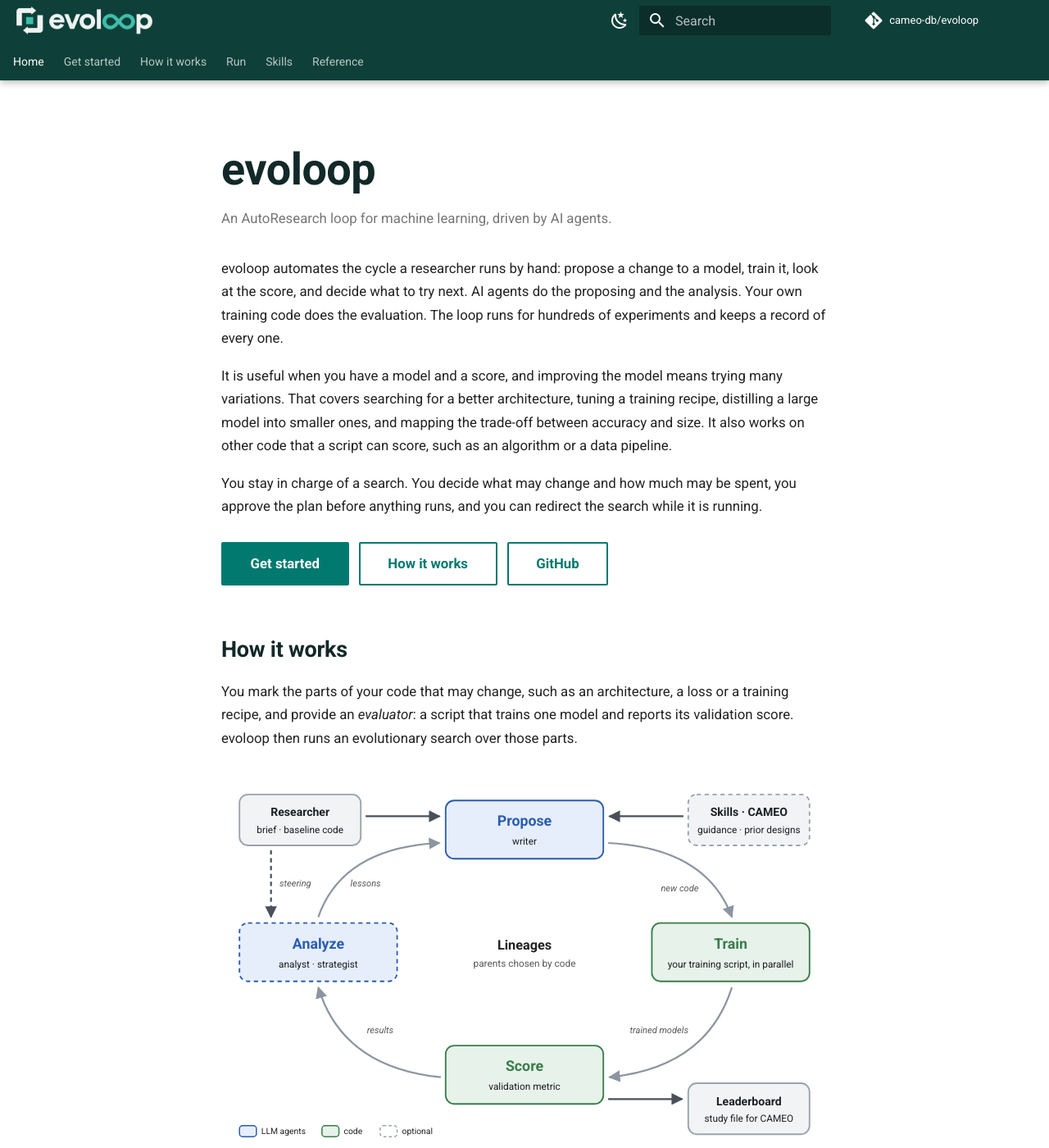
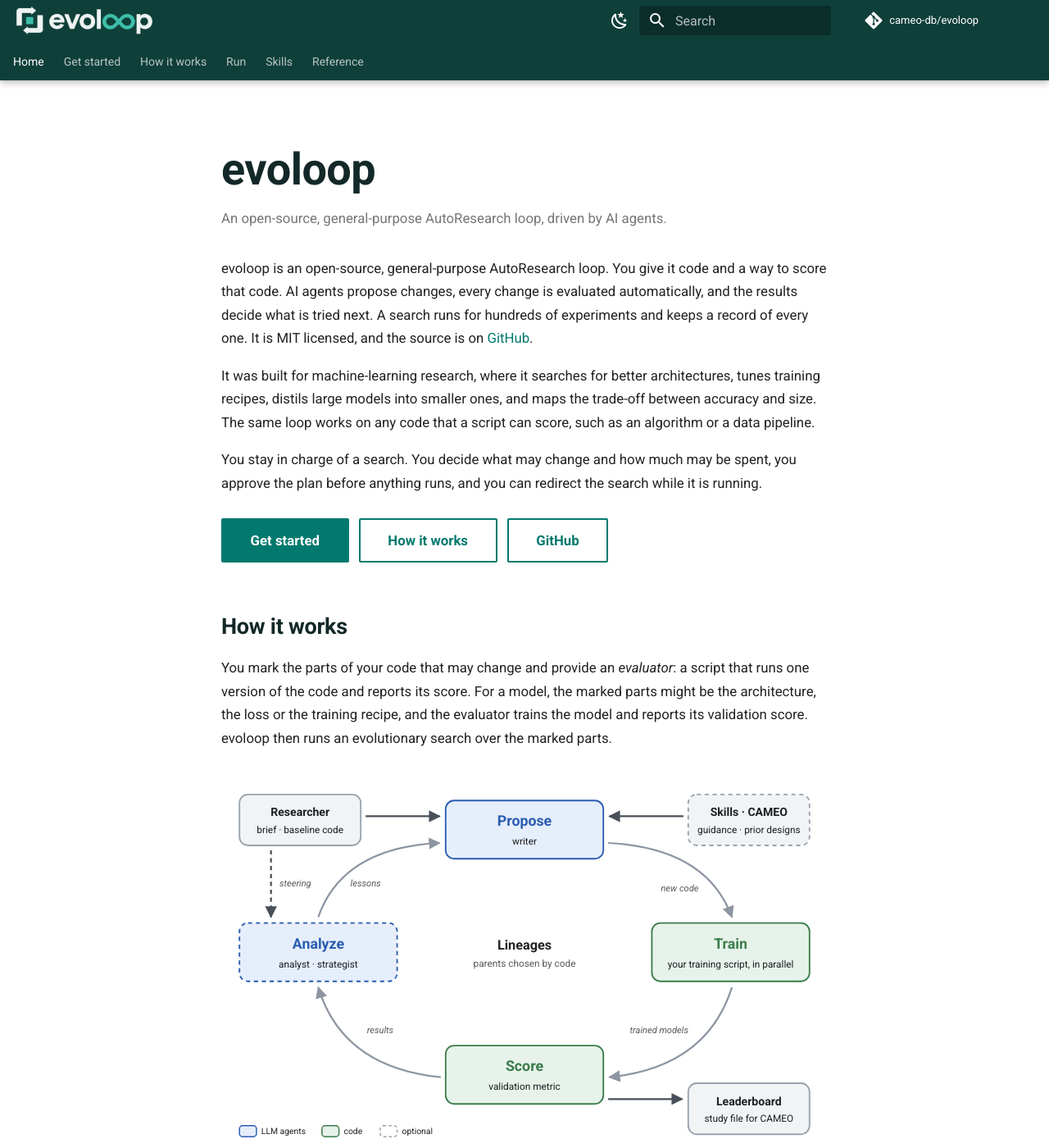
Before and after one commit to cameo-db/evoloop, an MkDocs documentation site: the page built from docs/index.md, in a window 1280 px wide and 1400 px high. Shown: the whole window at 82% size. Built offline with MkDocs 1.6.1 and Material for MkDocs 9.7.7, drawn with Linux system fonts in a browser that asks for light colours; comment, search, counter and statistics services are not loaded.

Commit message:
Opening: an open-source, general-purpose AutoResearch loop
Co-Authored-By: Claude Fable 5.2 <noreply@anthropic.com>
Claude-Session: https://claude.ai/code/session_01GuYYFmC8U2yny8edFcSEH5

```diff
--- a/docs/index.md
+++ b/docs/index.md
@@ -8,16 +8,16 @@ hide:
 
 # evoloop
 
-<p class="evo-tagline">An AutoResearch loop for machine learning, driven by AI agents.</p>
+<p class="evo-tagline">An open-source, general-purpose AutoResearch loop, driven by AI agents.</p>
 
-evoloop automates the cycle a researcher runs by hand: propose a change to a model, train it, look at
-the score, and decide what to try next. AI agents do the proposing and the analysis. Your own training
-code does the evaluation. The loop runs for hundreds of experiments and keeps a record of every one.
+evoloop is an open-source, general-purpose AutoResearch loop. You give it code and a way to score that
+code. AI agents propose changes, every change is evaluated automatically, and the results decide what
+is tried next. A search runs for hundreds of experiments and keeps a record of every one. It is MIT
+licensed, and the source is on [GitHub](https://github.com/cameo-db/evoloop).
 
-It is useful when you have a model and a score, and improving the model means trying many variations.
-That covers searching for a better architecture, tuning a training recipe, distilling a large model
-into smaller ones, and mapping the trade-off between accuracy and size. It also works on other code
-that a script can score, such as an algorithm or a data pipeline.
+It was built for machine-learning research, where it searches for better architectures, tunes training
+recipes, distils large models into smaller ones, and maps the trade-off between accuracy and size. The
+same loop works on any code that a script can score, such as an algorithm or a data pipeline.
 
 You stay in charge of a search. You decide what may change and how much may be spent, you approve the
 plan before anything runs, and you can redirect the search while it is running.
@@ -28,9 +28,10 @@ plan before anything runs, and you can redirect the search while it is running.
 
 ## How it works
 
-You mark the parts of your code that may change, such as an architecture, a loss or a training recipe,
-and provide an *evaluator*: a script that trains one model and reports its validation score. evoloop
-then runs an evolutionary search over those parts.
+You mark the parts of your code that may change and provide an *evaluator*: a script that runs one
+version of the code and reports its score. For a model, the marked parts might be the architecture, the
+loss or the training recipe, and the evaluator trains the model and reports its validation score.
+evoloop then runs an evolutionary search over the marked parts.
 
 <figure class="evo-figure">
 <svg class="evo-fig" viewBox="0 0 1000 600" role="img" aria-label="Overview of evoloop. The researcher supplies a brief and baseline code. The writer agent proposes new code. Your training script trains each proposal as a parallel job. The validation metric scores it. The analyst and strategist agents analyze the results and return lessons to the writer. In the centre are the lineages, from which code chooses the parents. Skills and CAMEO are optional inputs. The outputs are a leaderboard and a study file for CAMEO. The researcher can steer during the run.">
```
Also changed, not shown: README.md (+12 -11 lines).
